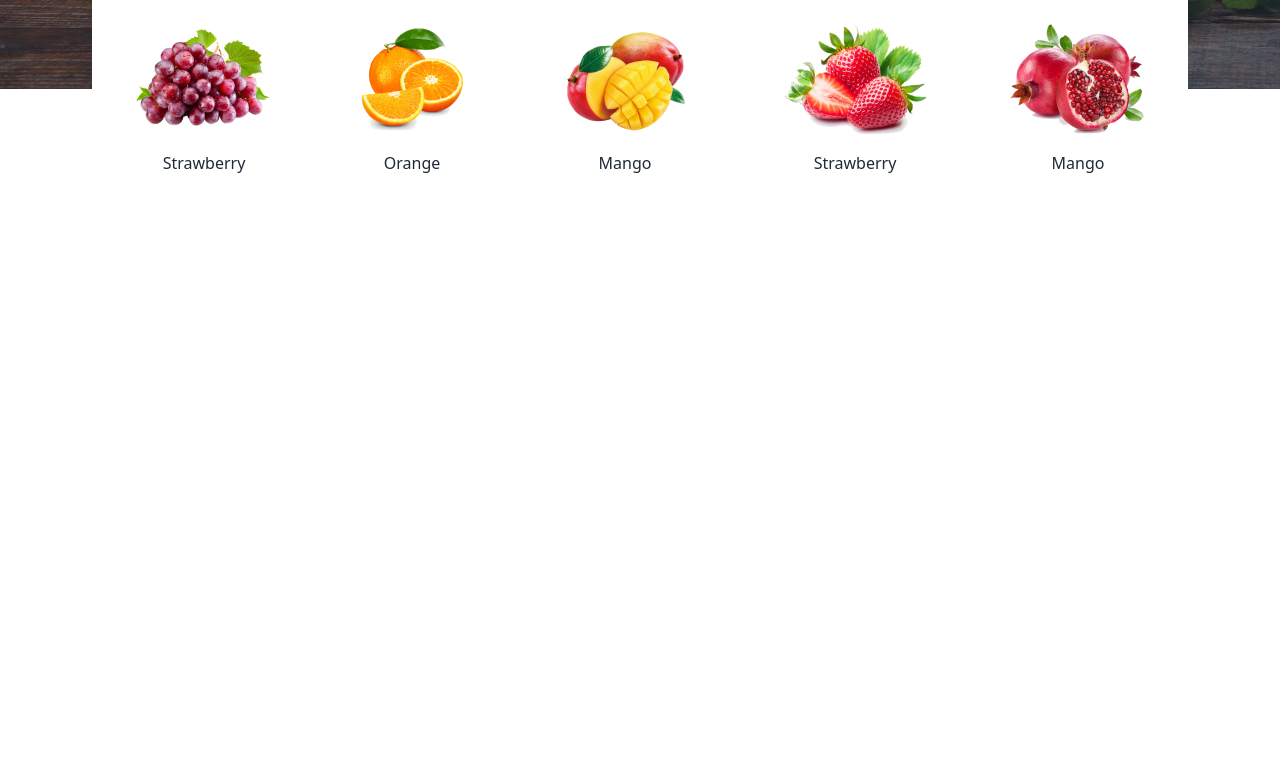
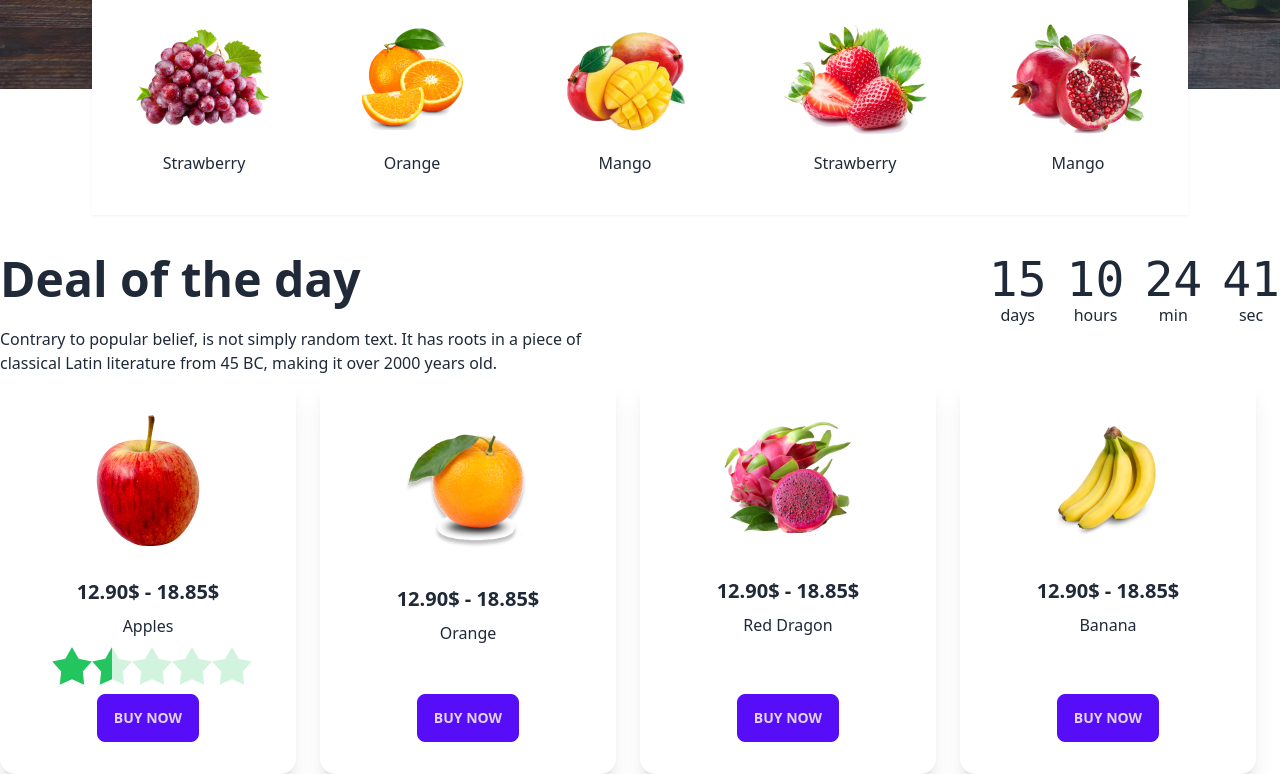
Before and after one commit to Shakib-Shajid/fruit-brust, a plain HTML site: page index.html in a window 1280 px wide. Shown: the part 511-1285 px from the top of the page. Before the commit the page ends 800 px from the top, so only its background shows below. Drawn offline with nearby package versions, Linux system fonts and the light colour scheme; grey boxes are pictures that could not be loaded.

Commit message:
banner added

```diff
--- a/index.html
+++ b/index.html
@@ -123,8 +123,8 @@
         </section>
 
         <!-- white fruit part -->
-        <section class="md:relative">
-            <div class="flex justify-between mx-16 my-12 bg-white md:absolute -top-40 left-7">
+        <section class="md:relative drop-shadow-sm">
+            <div class="flex justify-between mx-16 my-12 bg-white md:absolute -top-40 left-7 ">
                 <div class="m-10">
                     <img src="images/fruit1.png" alt="">
                     <p class="mt-4 text-center">Strawberry</p>
@@ -152,8 +152,112 @@
 
     </header>
 
-    <main class="max-w-7xl mx-auto">
+    <main class="max-w-7xl mx-auto mt-40">
+        <section class="flex justify-between">
+            <div class="space-y-6">
+                <h3 class="text-5xl font-semibold">Deal of the day </h3>
+                <p class="text-base font-medium max-w-[600px]">Contrary to popular belief, is not simply random text. It
+                    has
+                    roots in a piece of classical Latin literature from 45 BC, making it over 2000 years old.</p>
+            </div>
+            <div>
+                <div class="grid grid-flow-col gap-5 text-center auto-cols-max">
+                    <div class="flex flex-col">
+                        <span class="countdown font-mono text-5xl">
+                            <span style="--value:15;"></span>
+                        </span>
+                        days
+                    </div>
+                    <div class="flex flex-col">
+                        <span class="countdown font-mono text-5xl">
+                            <span style="--value:10;"></span>
+                        </span>
+                        hours
+                    </div>
+                    <div class="flex flex-col">
+                        <span class="countdown font-mono text-5xl">
+                            <span style="--value:24;"></span>
+                        </span>
+                        min
+                    </div>
+                    <div class="flex flex-col">
+                        <span class="countdown font-mono text-5xl">
+                            <span style="--value:41;"></span>
+                        </span>
+                        sec
+                    </div>
+                </div>
+            </div>
+        </section>
 
+        <section class="grid grid-cols-4">
+            <!-- 1st card -->
+            <div class="card bg-base-100 shadow-xl mr-6">
+                <figure class="px-10 pt-10">
+                    <img src="images/fruit6.png" alt="Shoes" class="rounded-xl" />
+                </figure>
+                <div class="card-body items-center text-center">
+                    <h2 class="card-title">12.90$ - 18.85$</h2>
+                    <p>Apples</p>
+                    <div class="rating rating-lg rating-half">
+                        <input type="radio" name="rating-10" class="rating-hidden" />
+                        <input type="radio" name="rating-10" class="bg-green-500 mask mask-star-2 mask-half-1" />
+                        <input type="radio" name="rating-10" class="bg-green-500 mask mask-star-2 mask-half-2" />
+                        <input type="radio" name="rating-10" class="bg-green-500 mask mask-star-2 mask-half-1"
+                            checked />
+                        <input type="radio" name="rating-10" class="bg-green-500 mask mask-star-2 mask-half-2" />
+                        <input type="radio" name="rating-10" class="bg-green-500 mask mask-star-2 mask-half-1" />
+                        <input type="radio" name="rating-10" class="bg-green-500 mask mask-star-2 mask-half-2" />
+                        <input type="radio" name="rating-10" class="bg-green-500 mask mask-star-2 mask-half-1" />
+                        <input type="radio" name="rating-10" class="bg-green-500 mask mask-star-2 mask-half-2" />
+                        <input type="radio" name="rating-10" class="bg-green-500 mask mask-star-2 mask-half-1" />
+                        <input type="radio" name="rating-10" class="bg-green-500 mask mask-star-2 mask-half-2" />
+                    </div>
+                    <div class="card-actions">
+                        <button class="btn btn-primary">Buy Now</button>
+                    </div>
+                </div>
+            </div>
+            <!-- 2nd card -->
+            <div class="card bg-base-100 shadow-xl mr-6">
+                <figure class="px-10 pt-10">
+                    <img src="images/fruit7.png" alt="Shoes" class="rounded-xl" />
+                </figure>
+                <div class="card-body items-center text-center">
+                    <h2 class="card-title">12.90$ - 18.85$</h2>
+                    <p>Orange</p>
+                    <div class="card-actions">
+                        <button class="btn btn-primary">Buy Now</button>
+                    </div>
+                </div>
+            </div>
+            <!-- 3rd card -->
+            <div class="card bg-base-100 shadow-xl mr-6">
+                <figure class="px-10 pt-10">
+                    <img src="images/fruit8.png" alt="Shoes" class="rounded-xl" />
+                </figure>
+                <div class="card-body items-center text-center">
+                    <h2 class="card-title">12.90$ - 18.85$</h2>
+                    <p>Red Dragon</p>
+                    <div class="card-actions">
+                        <button class="btn btn-primary">Buy Now</button>
+                    </div>
+                </div>
+            </div>
+            <!-- 4th card -->
+            <div class="card bg-base-100 shadow-xl mr-6">
+                <figure class="px-10 pt-10">
+                    <img src="images/fruit9.png" alt="Shoes" class="rounded-xl" />
+                </figure>
+                <div class="card-body items-center text-center">
+                    <h2 class="card-title">12.90$ - 18.85$</h2>
+                    <p>Banana</p>
+                    <div class="card-actions">
+                        <button class="btn btn-primary">Buy Now</button>
+                    </div>
+                </div>
+            </div>
+        </section>
     </main>
 
     <footer>
```
